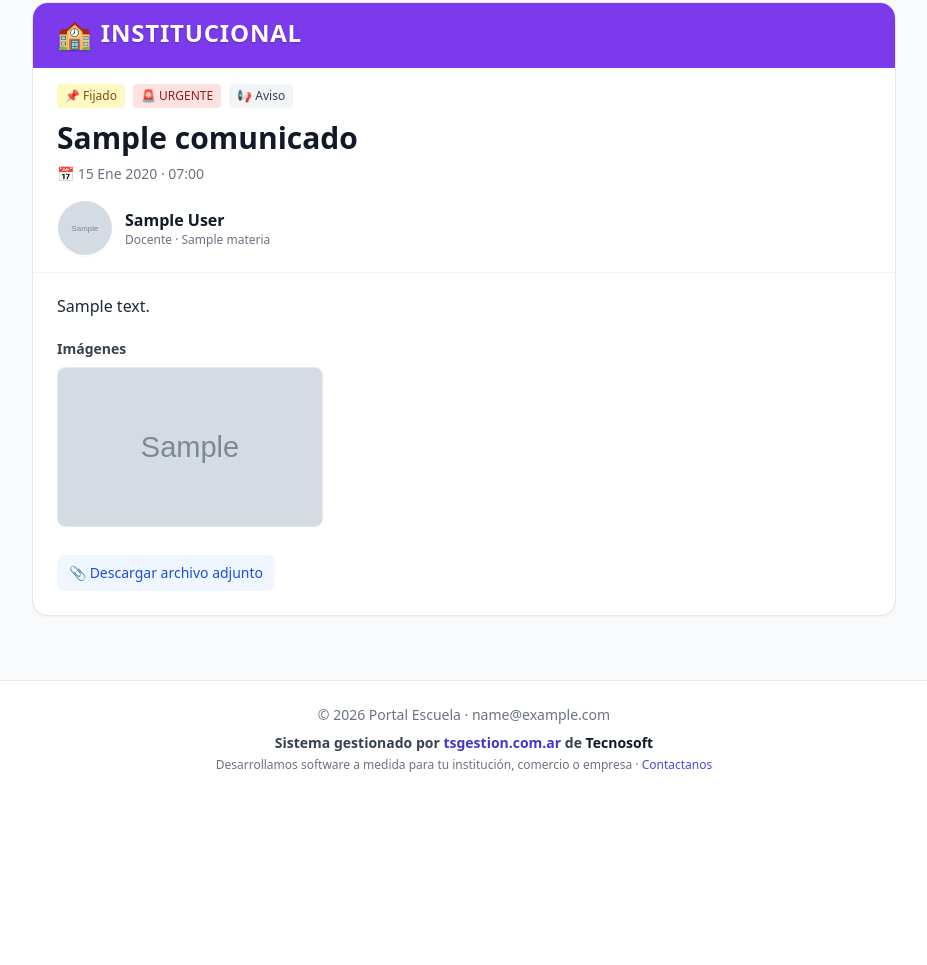
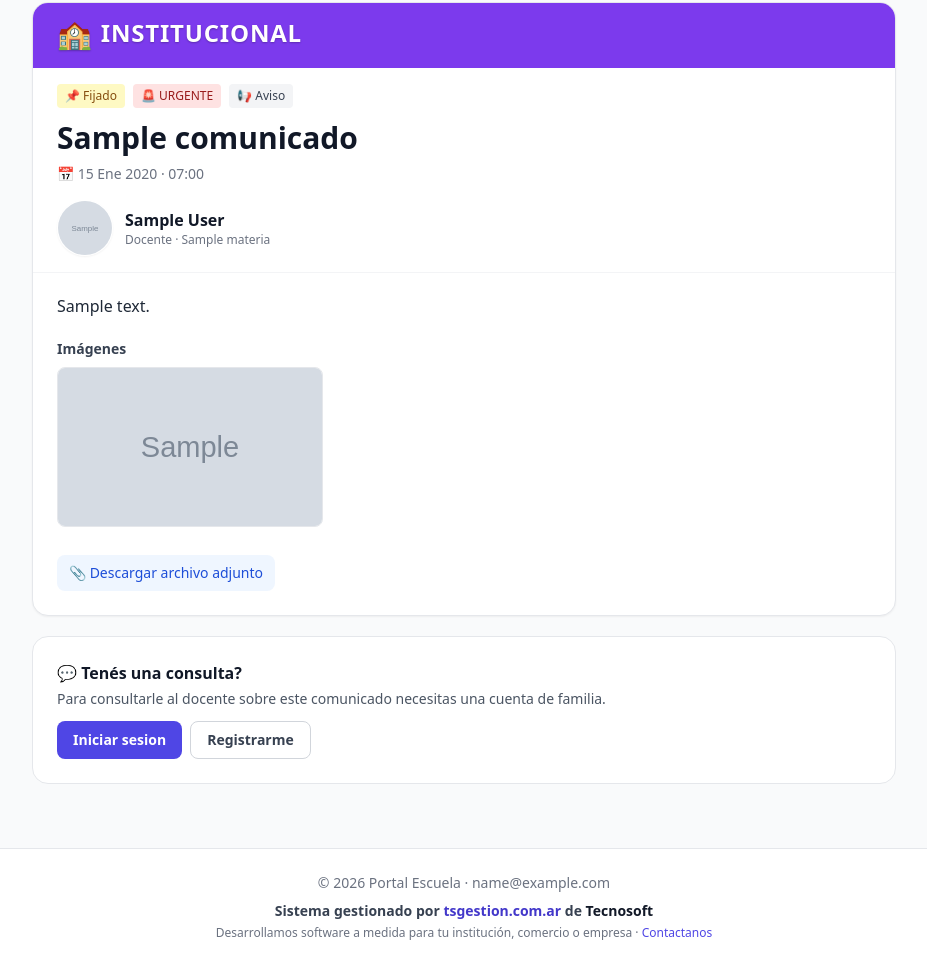
Before and after one commit to envermm-sudo/escuela, a Django app: page /comunicado/1/ in a window 1280 px wide. Shown: the part 185-1150 px from the top of the page, without its empty margins (176-1103 px from the left). Before the commit the page ends 957 px from the top, so only its background shows below. Run offline with Django 5.2, Linux system fonts and the light colour scheme; tables that the repository leaves empty hold one stand-in row (values such as "Sample post"); grey boxes marked "Sample" are stand-in pictures; one stand-in notice (Sample message) is shown; some libraries are stand-ins or nearby versions.

Commit message:
Agregar lado del padre del sistema de consultas sobre comunicados

```diff
--- a/comunicacion/templates/comunicacion/comunicado_detalle.html
+++ b/comunicacion/templates/comunicacion/comunicado_detalle.html
@@ -99,5 +99,36 @@
     {% endif %}
   </article>
 
+  <!-- Seccion de consultas -->
+  <div class="mt-5 bg-white border border-gray-200 rounded-2xl p-5 sm:p-6">
+    <h2 class="font-semibold text-gray-900 mb-1">💬 Tenés una consulta?</h2>
+    {% if request.user.is_authenticated and request.user.perfil_padre %}
+      <p class="text-sm text-gray-600 mb-3">
+        Podes escribirle al docente directamente sobre este comunicado.
+        Es una conversacion privada entre vos y el docente.
+      </p>
+      <a href="{% url 'comunicacion:consulta_hilo' comunicado.pk %}"
+         class="inline-flex items-center gap-1 px-4 py-2 bg-indigo-600 hover:bg-indigo-700 text-white text-sm font-semibold rounded-lg">
+        Hacer una consulta
+      </a>
+    {% elif request.user.is_authenticated and request.user.is_staff %}
+      <p class="text-sm text-gray-500">Las consultas son una funcion para las familias.</p>
+    {% else %}
+      <p class="text-sm text-gray-600 mb-3">
+        Para consultarle al docente sobre este comunicado necesitas una cuenta de familia.
+      </p>
+      <div class="flex flex-wrap gap-2">
+        <a href="{% url 'comunicacion:login_padre' %}"
+           class="inline-flex items-center gap-1 px-4 py-2 bg-indigo-600 hover:bg-indigo-700 text-white text-sm font-semibold rounded-lg">
+          Iniciar sesion
+        </a>
+        <a href="{% url 'comunicacion:registro_padre' %}"
+           class="inline-flex items-center gap-1 px-4 py-2 bg-white border border-gray-300 text-gray-700 text-sm font-semibold rounded-lg">
+          Registrarme
+        </a>
+      </div>
+    {% endif %}
+  </div>
+
 </div>
 {% endblock %}
--- a/comunicacion/urls.py
+++ b/comunicacion/urls.py
@@ -9,6 +9,7 @@ urlpatterns = [
     path('grado/<slug:grado_slug>/galerias/', views.galerias_grado_view, name='galerias_grado'),
     path('galeria/<int:pk>/', views.galeria_detalle_publica_view, name='galeria_detalle_publica'),
     path('comunicado/<int:pk>/', views.comunicado_detalle_view, name='comunicado_detalle'),
+    path('comunicado/<int:pk>/consulta/', views.consulta_hilo_view, name='consulta_hilo'),
     path('registro/', views.registro_padre_view, name='registro_padre'),
     path('login/', views.login_padre_view, name='login_padre'),
     path('logout/', views.logout_view, name='logout'),
--- a/comunicacion/views.py
+++ b/comunicacion/views.py
@@ -589,3 +589,70 @@ def desuscribirme_view(request, token):
         'perfil': perfil,
         'token': token,
     })
+
+
+# ====================================================================
+# CONSULTAS DE PADRES SOBRE COMUNICADOS
+# ====================================================================
+@login_required(login_url='comunicacion:login_padre')
+def consulta_hilo_view(request, pk):
+    """
+    Hilo de consulta de un padre sobre un comunicado.
+    - Si el padre no tiene hilo aun sobre este comunicado, lo crea al primer mensaje.
+    - Muestra el hilo completo y permite agregar mensajes.
+    - Solo accesible para padres registrados (con perfil_padre).
+    """
+    from .models import ConsultaComunicado, MensajeConsulta
+
+    comunicado = get_object_or_404(Comunicado, pk=pk, activo=True, archivado=False)
+
+    # Verificar que sea un padre registrado
+    perfil_padre = getattr(request.user, 'perfil_padre', None)
+    if perfil_padre is None:
+        messages.error(request, 'Las consultas son solo para familias registradas.')
+        return redirect('comunicacion:comunicado_detalle', pk=pk)
+
+    # Buscar el hilo existente de este padre sobre este comunicado
+    consulta = ConsultaComunicado.objects.filter(
+        comunicado=comunicado,
+        padre=request.user,
+    ).first()
+
+    if request.method == 'POST':
+        texto = request.POST.get('texto', '').strip()
+        if not texto:
+            messages.error(request, 'Escribi tu consulta antes de enviar.')
+        else:
+            # Crear el hilo si todavia no existe
+            if consulta is None:
+                consulta = ConsultaComunicado.objects.create(
+                    comunicado=comunicado,
+                    padre=request.user,
+                    estado='pendiente',
+                )
+            # Si el hilo estaba archivado, no permitir escribir
+            if consulta.archivada:
+                messages.error(request, 'Esta consulta esta archivada. No se pueden enviar mas mensajes.')
+                return redirect('comunicacion:consulta_hilo', pk=pk)
+
+            MensajeConsulta.objects.create(
+                consulta=consulta,
+                autor=request.user,
+                es_del_docente=False,
+                texto=texto,
+            )
+            # Al escribir el padre, el hilo vuelve a pendiente
+            consulta.estado = 'pendiente'
+            consulta.save(update_fields=['estado', 'actualizada'])
+            messages.success(request, 'Tu consulta fue enviada al docente.')
+            return redirect('comunicacion:consulta_hilo', pk=pk)
+
+    mensajes_hilo = []
+    if consulta is not None:
+        mensajes_hilo = consulta.mensajes.select_related('autor').order_by('creado')
+
+    return render(request, 'comunicacion/consulta_hilo.html', {
+        'comunicado': comunicado,
+        'consulta': consulta,
+        'mensajes_hilo': mensajes_hilo,
+    })
```
Also changed, not shown: comunicacion/templates/comunicacion/consulta_hilo.html (added, +80 -0 lines).
